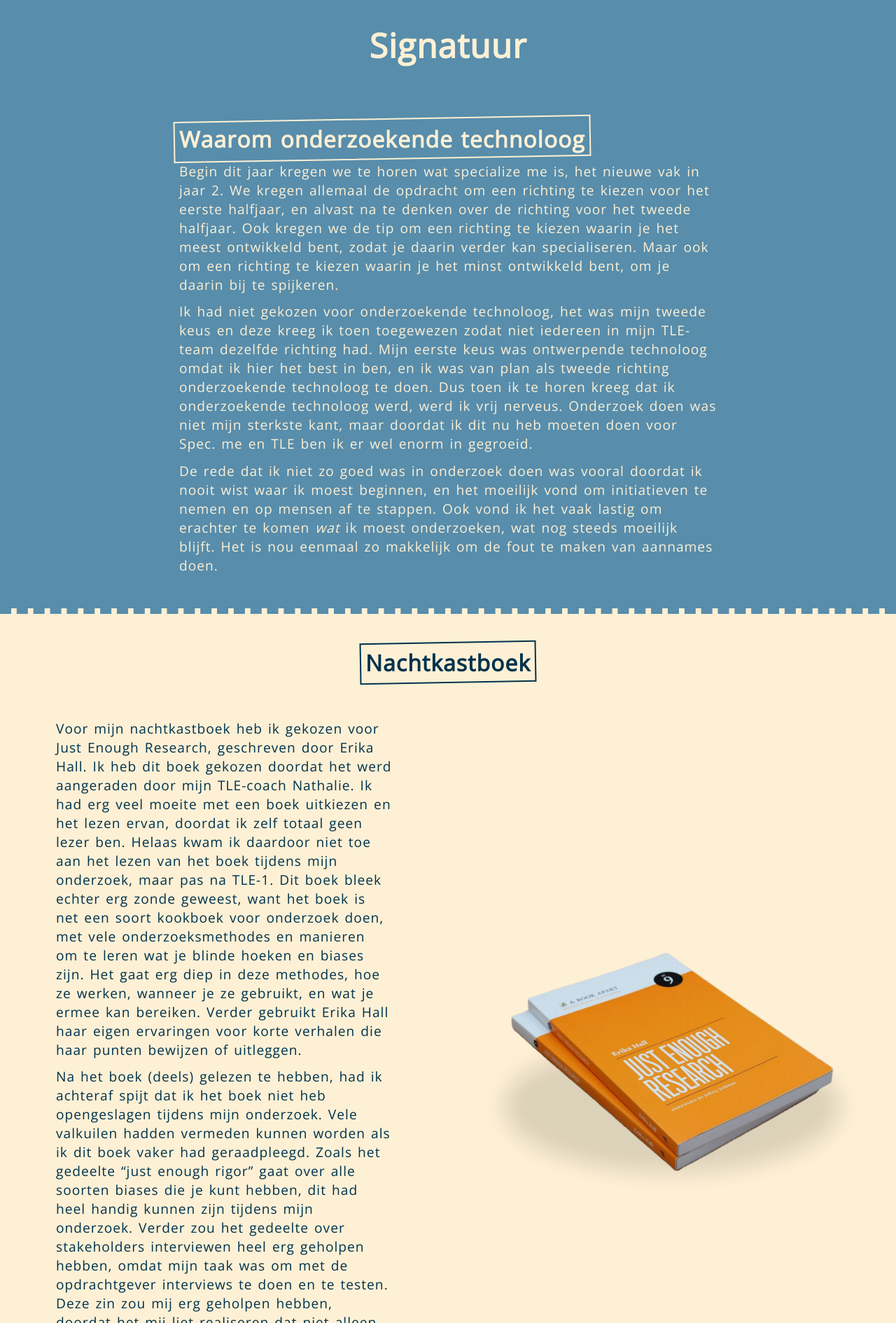
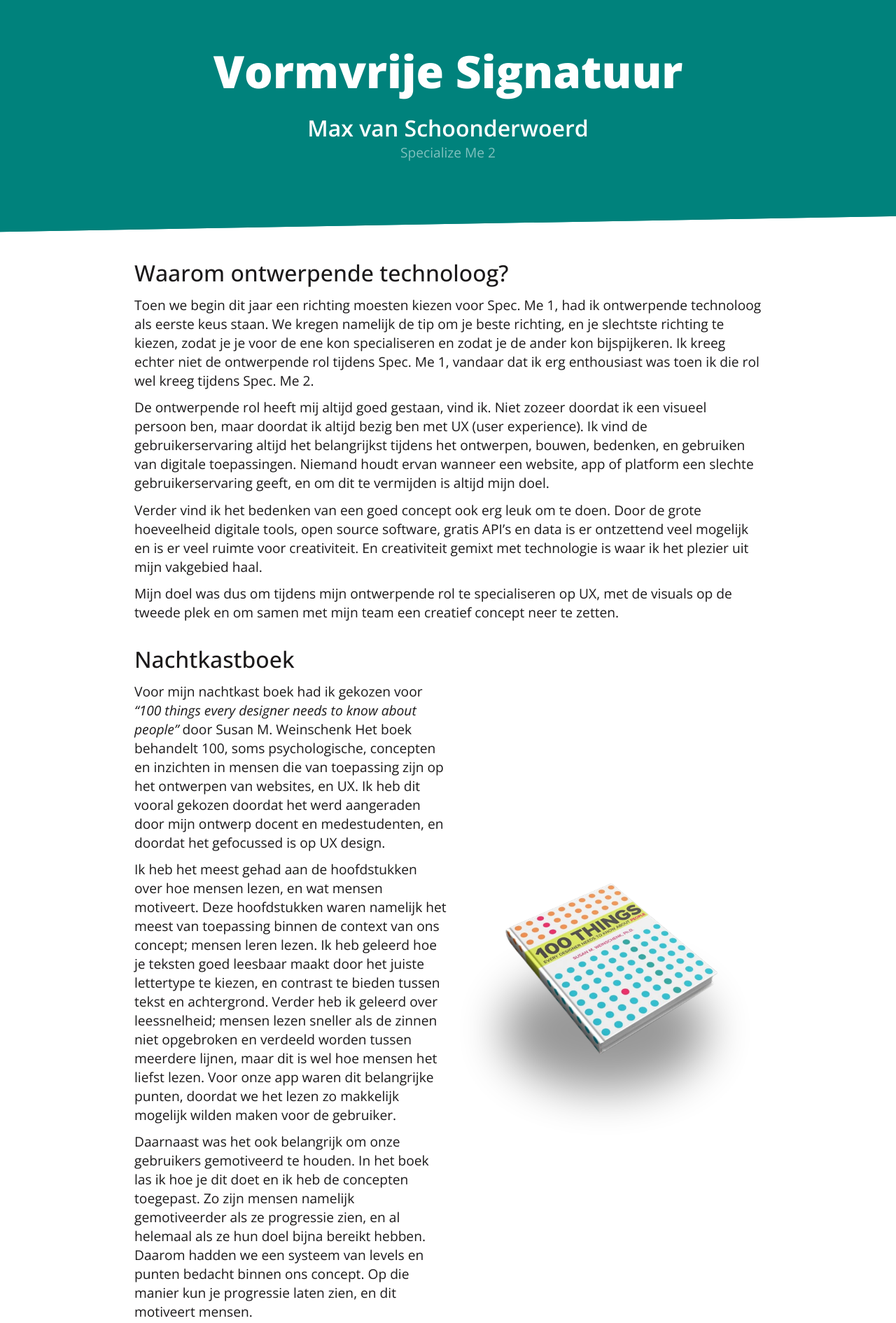
Before and after one commit to MaxvanSchoonderwoerd/SignatuurSpecMe2, a plain HTML site: page index.html in a window 1280 px wide. Shown: the top 1890 px of the page at 70% size. Drawn offline with nearby package versions, Linux system fonts and the light colour scheme.

Commit message:
new specme onepager

```diff
--- a/index.html
+++ b/index.html
@@ -1,5 +1,6 @@
 <!DOCTYPE html>
 <html lang="en">
+
 <head>
   <meta charset="UTF-8" />
   <meta http-equiv="X-UA-Compatible" content="IE=edge" />
@@ -7,51 +8,101 @@
   <link rel="stylesheet" href="style.css" />
   <title>Signatuur opdracht</title>
 </head>
+
 <body>
   <main>
-      <section class="sectionHeader">
+
     <header>
-          <h1>Signatuur</h1>
+      <h1>Vormvrije Signatuur</h1>
+      <h2>Max van Schoonderwoerd</h2>
+      <p>Specialize Me 2</p>
     </header>
+
+
+    <section class="sectionWhy">
+      <div class="left">
+        <h3>Waarom ontwerpende technoloog?</h3>
+        <p>
+          Toen we begin dit jaar een richting moesten kiezen voor Spec. Me 1, had ik ontwerpende technoloog als eerste
+          keus staan. We kregen namelijk de tip om je beste richting, en je slechtste richting te kiezen, zodat je je
+          voor de ene kon specialiseren en zodat je de ander kon bijspijkeren. Ik kreeg echter niet de ontwerpende rol
+          tijdens Spec. Me 1, vandaar dat ik erg enthousiast was toen ik die rol wel kreeg tijdens Spec. Me 2.
+        </p>
+        <p>De ontwerpende rol heeft mij altijd goed gestaan, vind ik. Niet zozeer doordat ik een visueel persoon ben,
+          maar doordat ik altijd bezig ben met UX (user experience). Ik vind de gebruikerservaring altijd het
+          belangrijkst tijdens het ontwerpen, bouwen, bedenken, en gebruiken van digitale toepassingen. Niemand houdt
+          ervan wanneer een website, app of platform een slechte gebruikerservaring geeft, en om dit te vermijden is
+          altijd mijn doel.
+        </p>
+        <p>Verder vind ik het bedenken van een goed concept ook erg leuk om te doen. Door de grote hoeveelheid digitale
+          tools, open source software, gratis API’s en data is er ontzettend veel mogelijk en is er veel ruimte voor
+          creativiteit. En creativiteit gemixt met technologie is waar ik het plezier uit mijn vakgebied haal.</p>
+        <p>Mijn doel was dus om tijdens mijn ontwerpende rol te specialiseren op UX, met de visuals op de tweede plek en
+          om samen met mijn team een creatief concept neer te zetten.</p>
+      </div>
+
     </section>
-      <section class="sectionWhy">
-        <div>
-          <h2>Waarom onderzoekende technoloog</h2>
-          <p>Begin dit jaar kregen we te horen wat specialize me is, het nieuwe vak in jaar 2. We kregen allemaal de opdracht om een richting te kiezen voor het eerste halfjaar, en alvast na te denken over de richting voor het tweede halfjaar. Ook kregen we de tip om een richting te kiezen waarin je het meest ontwikkeld bent, zodat je daarin verder kan specialiseren. Maar ook om een richting te kiezen waarin je het minst ontwikkeld bent, om je daarin bij te spijkeren.</p>
-          <p>Ik had niet gekozen voor onderzoekende technoloog, het was mijn tweede keus en deze kreeg ik toen toegewezen zodat niet iedereen in mijn TLE-team dezelfde richting had. Mijn eerste keus was ontwerpende technoloog omdat ik hier het best in ben, en ik was van plan als tweede richting onderzoekende technoloog te doen. Dus toen ik te horen kreeg dat ik onderzoekende technoloog werd, werd ik vrij nerveus. Onderzoek doen was niet mijn sterkste kant, maar doordat ik dit nu heb moeten doen voor Spec. me en TLE ben ik er wel enorm in gegroeid.</p>
-          <p>De rede dat ik niet zo goed was in onderzoek doen was vooral doordat ik nooit wist waar ik moest beginnen, en het moeilijk vond om initiatieven te nemen en op mensen af te stappen. Ook vond ik het vaak lastig om erachter te komen<i> wat</i> ik moest onderzoeken, wat nog steeds moeilijk blijft. Het is nou eenmaal zo makkelijk om de fout te maken van aannames doen.</p>
-        </div>
-      </section>
+
     <section class="sectionBook">
-        <h2>Nachtkastboek</h2>
       <div class="gridSplit">
         <div class="left">
+          <h3>Nachtkastboek</h3>
+          <p>Voor mijn nachtkast boek had ik gekozen voor <i>“100 things every designer needs to know about people”</i>
+            door Susan M. Weinschenk
+            Het boek behandelt 100, soms psychologische, concepten en inzichten in mensen die van toepassing zijn op het
+            ontwerpen van websites, en UX. Ik heb dit vooral gekozen doordat het werd aangeraden door mijn ontwerp
+            docent en medestudenten, en doordat het gefocussed is op UX design.
+          </p>
           <p>
-              Voor mijn nachtkastboek heb ik gekozen voor Just Enough Research, geschreven door Erika Hall. Ik heb dit boek gekozen doordat het werd aangeraden door mijn TLE-coach Nathalie. Ik had erg veel moeite met een boek uitkiezen en het lezen ervan, doordat ik zelf totaal geen lezer ben. Helaas kwam ik daardoor niet toe aan het lezen van het boek tijdens mijn onderzoek, maar pas na TLE-1. Dit boek bleek echter erg zonde geweest, want het boek is net een soort kookboek voor onderzoek doen, met vele onderzoeksmethodes en manieren om te leren wat je blinde hoeken en biases zijn. Het gaat erg diep in deze methodes, hoe ze werken, wanneer je ze gebruikt, en wat je ermee kan bereiken. Verder gebruikt Erika Hall haar eigen ervaringen voor korte verhalen die haar punten bewijzen of
-              uitleggen.
+            Ik heb het meest gehad aan de hoofdstukken over hoe mensen lezen, en wat mensen motiveert. Deze hoofdstukken
+            waren namelijk het meest van toepassing binnen de context van ons concept; mensen leren lezen. Ik heb
+            geleerd hoe je teksten goed leesbaar maakt door het juiste lettertype te kiezen, en contrast te bieden
+            tussen tekst en achtergrond. Verder heb ik geleerd over leessnelheid; mensen lezen sneller als de zinnen
+            niet opgebroken en verdeeld worden tussen meerdere lijnen, maar dit is wel hoe mensen het liefst lezen. Voor
+            onze app waren dit belangrijke punten, doordat we het lezen zo makkelijk mogelijk wilden maken voor de
+            gebruiker.
           </p>
-            <p>Na het boek (deels) gelezen te hebben, had ik achteraf spijt dat ik het boek niet heb opengeslagen tijdens mijn onderzoek. Vele valkuilen hadden vermeden kunnen worden als ik dit boek vaker had geraadpleegd. Zoals het gedeelte “just enough rigor” gaat over alle soorten biases die je kunt hebben, dit had heel handig kunnen zijn tijdens mijn onderzoek. Verder zou het gedeelte over stakeholders interviewen heel erg geholpen hebben, omdat mijn taak was om met de opdrachtgever interviews te doen en te testen. Deze zin zou mij erg geholpen hebben, doordat het mij liet realiseren dat niet alleen de opdrachtgever en eindgebruikers belangrijk zijn om te interviewen.</p>
+          <p>
+            Daarnaast was het ook belangrijk om onze gebruikers gemotiveerd te houden. In het boek las ik hoe je dit
+            doet en ik heb de concepten toegepast. Zo zijn mensen namelijk gemotiveerder als ze progressie zien, en al
+            helemaal als ze hun doel bijna bereikt hebben. Daarom hadden we een systeem van levels en punten bedacht
+            binnen ons concept. Op die manier kun je progressie laten zien, en dit motiveert mensen.
+          </p>
         </div>
         <div class="right">
           <div class="imgShadow">
-              <img src="/book_spec_me-removebg-preview.png" alt="image of book: Just Enough Research by Erika Hall" />
+            <img src="/100Things-removebg-preview.png" alt="image of book: Just Enough Research by Erika Hall" />
           </div>
         </div>
       </div>
     </section>
+
     <section class="sectionQuote">
-        <blockquote>You’ll benefit from learning the perspectives and priorities of everyone who will be affected, even those who don’t directly use the product, service, or system you’re designing</blockquote>
+      <blockquote>Look for ways to help people set goals and track them. Show people how they’re progressing toward
+        goals.</blockquote>
     </section>
+
     <section class="sectionRetro">
       <div>
-          <h2>Terugblik</h2>
-          <p>Als ik terugkijk naar het begin van dit jaar, kan ik me goed herinneren dat ik het heel lastig vond om te beginnen met een onderzoek. Zelfs het maken van een mindmap met keywords om op te zoeken had ik hulp bij nodig en ik had begeleiding nodig om de volgende stappen te vinden. Echter verliep dit proces steeds makkelijker en leerde ik meer zelfstandig onderzoek doen. In dat opzicht ben ik dus zeker gegroeid. Wanneer ik nu iets moet uitzoeken of onderzoeken weet ik gelijk waar ik moet beginnen.</p>
-          <p>Verder heb ik ook geleerd dat een onderzoek succesvoller is als je deze doet met andere in collaboratie. Tijdens mijn onderzoek heb ik namelijk samengewerkt met andere teams die dezelfde opdrachtgever en opdracht hadden. Samen hebben we ons proces afgestemd op elkaar en de resultaten gedeeld, wat leidde tot een beter eindproduct voor allen.</p>
-          <p>Wat mij onderscheid als onderzoeker tegenover andere, is dat ik goed weet samen te werken en altijd probeer andere vragen en invalshoeken te vinden waar andere misschien niet aan hadden gedacht. Zoals tijdens de interviews die ik heb gedaan, hadden wij van tevoren vragen bedacht. Echter vond ik op dat moment dat ik betere resultaten zou krijgen als ik off-script zou gaan en door zou vragen op de antwoorden. Waar andere in mijn team dus alleen op de vragen die we hadden bedacht antwoorden hadden, had ik minder vragen antwoord op gekregen maar wel diepere antwoorden die meer context gaven aan de doelgroep.</p>
-          <p>Wat ik mijzelf zou meegeven in de toekomst, is om altijd mezelf te betrekken bij het onderzoek, ook al ben ik niet per se de onderzoekende technoloog. Een goed onderzoek lijdt namelijk tot het beste product en daarin is mijn visie ook veranderd tegenover het verleden. Ik vind nu dat het onderzoek het belangrijkste is binnen een project. En bij een goed onderzoek is iedereen betrokken. Zowel iedereen binnen het team, als mensen buiten de doelgroep. Dit las ik ook in <i>Just Enough Research</i>; onderzoek niet alleen je doelgroep, maar ook een aantal groepen die beïnvloed worden door de doelgroep, of de groepen die juist de doelgroep beïnvloeden. Jouw product kan namelijk zeker invloed hebben op die groepen.</p>
+        <h3>Terugblik</h3>
+        <p>Als ik terugkijk had ik graag wat meer bezig geweest met het ontwerpproces, met name het visuele. Ik heb mij
+          namelijk aardig weten te ontwikkelen op het gebied van UX, maar helaas had ik de visuals verwaarloost tijdens
+          het TLE 2 project. Dit komt vooral doordat ik grotendeels verantwoordelijk was voor het ontwikkelen en
+          programmeren van het concept. Een ander onderdeel waarin ik wel ben gegroeid is het begeleiden van de
+          ontwerpfase. Tijdens de design X AI brainstorm sessies en de google design sprint heb ik hier mee kunnen
+          oefenen en dat zal erg van pas komen met name ik verder kom als ontwerper. </p>
+        <p>Wat mij onderscheidt als ontwerpende technoloog is dat ik vooral focus op gebruikerservaring, en de
+          technische aspecten van een product. Verder heb ik een “less is more” aanpak als ik ontwerp. Ik houd niet van
+          toeters en bellen en dat is ook terug te zien in mijn ontwerpen. </p>
+        <p>In de toekomst zou ik willen focussen om mijn minimalistische, UX georiënteerde ontwerpen ook visueel
+          aantrekkelijk te maken. Hoe maak je iets simpels wat er ook goed uitziet? Verder heeft mijn TLE project me
+          geïnspireerd om vaker AI toe te passen in prototypes, en om me verder te verdiepen in gamification. Zo heb ik
+          me nu ingeschreven voor het keuzevak "serious games", waarbij ik ga leren hoe ik games en gamification kan
+          inzetten om <i>real world problems</i> op te lossen.</p>
       </div>
     </section>
-      <footer>Made by Max van Schoonderwoerd</footer>
+    <footer>Max van Schoonderwoerd, Specialize Me 2 herkansing, 24 oktober 2023</footer>
   </main>
 </body>
+
 </html>
--- a/style.css
+++ b/style.css
@@ -1,5 +1,4 @@
-@import url("https://fonts.googleapis.com/css2?family=Open+Sans:wght@300;400&display=swap");
-
+@import url("https://fonts.googleapis.com/css2?family=Inter:wght@100;200;300;400;500;600;700;800;900&family=Open+Sans:ital,wght@0,300;0,400;0,500;0,600;0,700;0,800;1,300;1,400;1,500;1,600;1,700;1,800&display=swap");
 /*############*/
 /*General*/
 /*############*/
@@ -13,19 +12,18 @@ html {
   background-color: var(--clr_primary);
   min-height: 100vh;
   font-family: "Open Sans", sans-serif;
-  letter-spacing: 1px;
-  word-spacing: 2px;
   overflow-x: clip;
-  color: var(--clr_third);
+  color: var(--clr_black);
 }
 
 :root {
   /*colors*/
-
-  --clr_primary: rgb(253, 240, 213);
-  --clr_secondary: rgb(88, 141, 171);
-  --clr_third: hsl(201, 100%, 15%);
-
+  --clr_black: rgb(27, 25, 26);
+  --clr_primary: rgb(255, 255, 255);
+  --clr_secondary: rgb(0, 169, 193);
+  --clr_third: rgb(0, 130, 124);
+  --clr_accent: rgb(230, 0, 58);
+  --clr_secondary_accent: rgb(240, 106, 31);
   /*sizes*/
   --txt_xs: 0.75rem;
   --txt_s: 1rem;
@@ -33,8 +31,8 @@ html {
   --txt_xl: 4rem;
   --txt_xxl: 6rem;
   /*shadows*/
-  --shdw_primary: -1rem 1rem 60px rgba(0, 0, 0, 0.2);
-  --shdw_secondary: -0.5rem -1rem 2rem rgba(0, 0, 0, 0.16);
+  --shdw_primary: -1rem 1rem 60px rgba(0, 0, 0, 0.13);
+  --shdw_secondary: 0rem -2rem 2rem rgba(0, 0, 0, 0.084);
 }
 
 section {
@@ -42,70 +40,35 @@ section {
   align-items: center;
   flex-direction: column;
   width: 100%;
+  margin: 2rem 0;
 }
 
 div {
-  max-width: 60vw;
+  max-width: calc(100vw - 24rem);
   margin: 3rem 0;
 }
 
-h2 {
-  display: inline;
-  position: relative;
-  font-size: 2rem;
-  z-index: 1;
-  width: auto;
+h1 {
+  font-size: 4rem;
   color: var(--clr_primary);
+  font-weight: 800;
 }
 
-.sectionBook > h2 {
-  color: var(--clr_third);
+h2 {
+  font-size: 2rem;
+  color: var(--clr_primary);
+  font-weight: 600;
 }
 
-h2::before {
-  position: absolute;
-  content: "";
-  inset: -0.5rem;
-  rotate: -1deg;
-  /* background-color: #e48916; */
-  border: 2px solid var(--clr_primary);
-  z-index: -1;
-}
-
-.sectionBook > h2::before {
-  border: 2px solid var(--clr_third);
+h3 {
+  font-size: 2rem;
+  font-weight: 500;
 }
 
 p {
   margin-top: 0.7rem;
   font-size: 1.2rem;
-}
-
-@keyframes img {
-  0% {
-    transform: translateY(0);
-  }
-  50% {
-    transform: translateY(50px);
-  }
-  100% {
-    transform: translateY(0);
-  }
-}
-
-@keyframes shadow {
-  0% {
-    width: 90%;
-    height: 40%;
-  }
-  50% {
-    width: 100%;
-    height: 50%;
-  }
-  100% {
-    width: 90%;
-    height: 40%;
-  }
+  font-weight: 400;
 }
 
 img {
@@ -114,12 +77,12 @@ img {
   object-fit: contain;
   width: 100%;
   z-index: 2;
-  animation: img 10s infinite ease-in-out;
+  transition: 2s ease-in-out;
 }
 
 .imgShadow {
   margin-top: 0.7rem;
-  max-width: 700px;
+  max-width: 800px;
   width: 100%;
   display: flex;
   flex-direction: column;
@@ -127,57 +90,71 @@ img {
   align-items: center;
 }
 
+.imgShadow:hover img {
+  transform: translateY(-50px);
+}
+
+.imgShadow:hover::after {
+  width: calc(65% - 10%);
+  height: calc(50% - 10%);
+}
+
 .imgShadow::after {
   position: absolute;
   content: "";
-  bottom: 0rem;
-  width: 100%;
+  bottom: 1rem;
+
+  width: 65%;
   height: 50%;
-  background-color: rgba(0, 0, 0, 0.2);
-  filter: blur(1rem);
-  opacity: 0.65;
+  background-color: rgb(0, 0, 0);
+  filter: blur(2rem);
+  opacity: 0.4;
   border-radius: 50%;
-  animation: shadow 10s infinite ease-in-out;
+  transition: 2s ease-in-out;
 }
 
 /*############*/
 /*Header*/
 /*############*/
-.sectionHeader {
-  background-color: var(--clr_secondary);
+
+header {
+  position: relative;
   z-index: 2;
+  color: var(--clr_third);
+  height: 18rem;
+  display: flex;
+  justify-content: center;
+  align-items: center;
+  flex-direction: column;
+  margin-bottom: 5rem;
+  overflow-x: clip;
 }
 
-header {
-  padding: 2rem;
-  color: var(--clr_primary);
-  z-index: 2;
+header::before {
+  position: absolute;
+  content: "";
+  inset: -2rem;
+  rotate: -1deg;
+  background-color: var(--clr_third);
+  border: 2px solid var(--clr_third);
+  z-index: -1;
 }
 
 header > h1 {
-  font-size: 3rem;
+  margin-bottom: 1rem;
+}
+
+header > p {
+  color: var(--clr_primary);
+  margin: 0;
+  opacity: 0.5;
 }
 
 /*############*/
 /*Sections*/
 /*############*/
 
-.sectionWhy {
-  background-color: var(--clr_secondary);
-  color: var(--clr_primary);
-  /* box-shadow: var(--shdw_primary); */
-}
-
-.sectionBook {
-  border-top: 0.5rem dashed var(--clr_secondary);
-}
-
-.sectionBook > h2 {
-  margin: 3rem 0;
-}
-
 .gridSplit {
-  max-width: 750vw;
   display: grid;
   grid-template-columns: repeat(2, 1fr);
   grid-template-rows: 1fr;
@@ -192,17 +169,31 @@ header > h1 {
   position: relative;
   display: flex;
   flex-direction: column;
-  width: 75%;
   margin: 0;
 }
 
 .sectionQuote {
-  background: linear-gradient(rgba(88, 141, 171, 0.8), rgba(88, 141, 171, 0.35));
+  position: relative;
+  background: var(--clr_secondary);
   color: var(--clr_primary);
   padding-top: 4rem;
-  padding-bottom: 10rem;
-  margin-top: 4rem;
+  padding-bottom: 6rem;
+  overflow-x: clip;
+}
+
+.sectionQuote::after {
+  content: "";
+  position: absolute;
+  display: block;
+  bottom: -5rem;
+  rotate: 2.5deg;
+  transform: translateX(-1rem);
+  width: 150%;
+  height: 8rem;
+  background-color: var(--clr_primary);
+  z-index: 1;
   box-shadow: var(--shdw_secondary);
+  z-index: 0;
 }
 
 blockquote {
@@ -236,38 +227,26 @@ blockquote::after {
 }
 
 .sectionRetro {
-  /* margin-top: 2rem; */
-  background-color: var(--clr_third);
-  color: var(--clr_primary);
   position: relative;
   overflow-x: clip;
 }
 
-.sectionRetro::before {
-  content: "";
-  position: absolute;
-  display: block;
-  inset: 0;
-  top: -3rem;
-  rotate: 2.5deg;
-  transform: translateX(-1rem);
-  width: 150%;
-  height: 10rem;
-  background-color: var(--clr_third);
-  z-index: 1;
-  box-shadow: var(--shdw_secondary);
+footer {
+  /* background-color: var(--clr_accent); */
+  color: var(--clr_black);
+  text-align: center;
+  padding: 1rem 0;
+  font-weight: 200;
+  opacity: 0.5;
 }
 
-footer {
-  background-color: var(--clr_third);
-  color: rgba(253, 240, 213, 0.5);
-  text-align: center;
-  padding: 1rem 0;
-}
+@media only screen and (max-width: 1024px) {
+  div {
+    max-width: calc(100vw - 6rem);
+  }
 
-@media only screen and (max-width: 600px) {
-  div {
-    max-width: 90vw;
+  .sectionQuote {
+    padding-bottom: 8rem;
   }
 
   p {
@@ -275,21 +254,14 @@ footer {
   }
   .gridSplit {
     grid-template-columns: 1fr;
-    grid-template-rows: 3fr 1fr;
+    /* grid-template-rows: 2fr 1fr; */
     place-items: center;
     justify-content: center;
     align-items: unset;
     margin: 0;
   }
 
-  .right,
-  .left {
-    width: unset;
-  }
-
   blockquote {
-    margin-top: 6rem;
-    margin-bottom: 8rem;
     font-size: 1.5rem;
   }
 
@@ -297,3 +269,21 @@ footer {
     margin-top: 0;
   }
 }
+
+@media only screen and (max-width: 640px) {
+  div {
+    max-width: calc(100vw - 2rem);
+  }
+
+  h1 {
+    font-size: 2rem;
+  }
+
+  h2 {
+    font-size: 1.2rem;
+  }
+
+  .sectionQuote::after {
+    height: 6rem;
+  }
+}
```
Also changed, not shown: 100Things-removebg-preview.png (added). Lines whose indentation alone changed are shown as unchanged.
